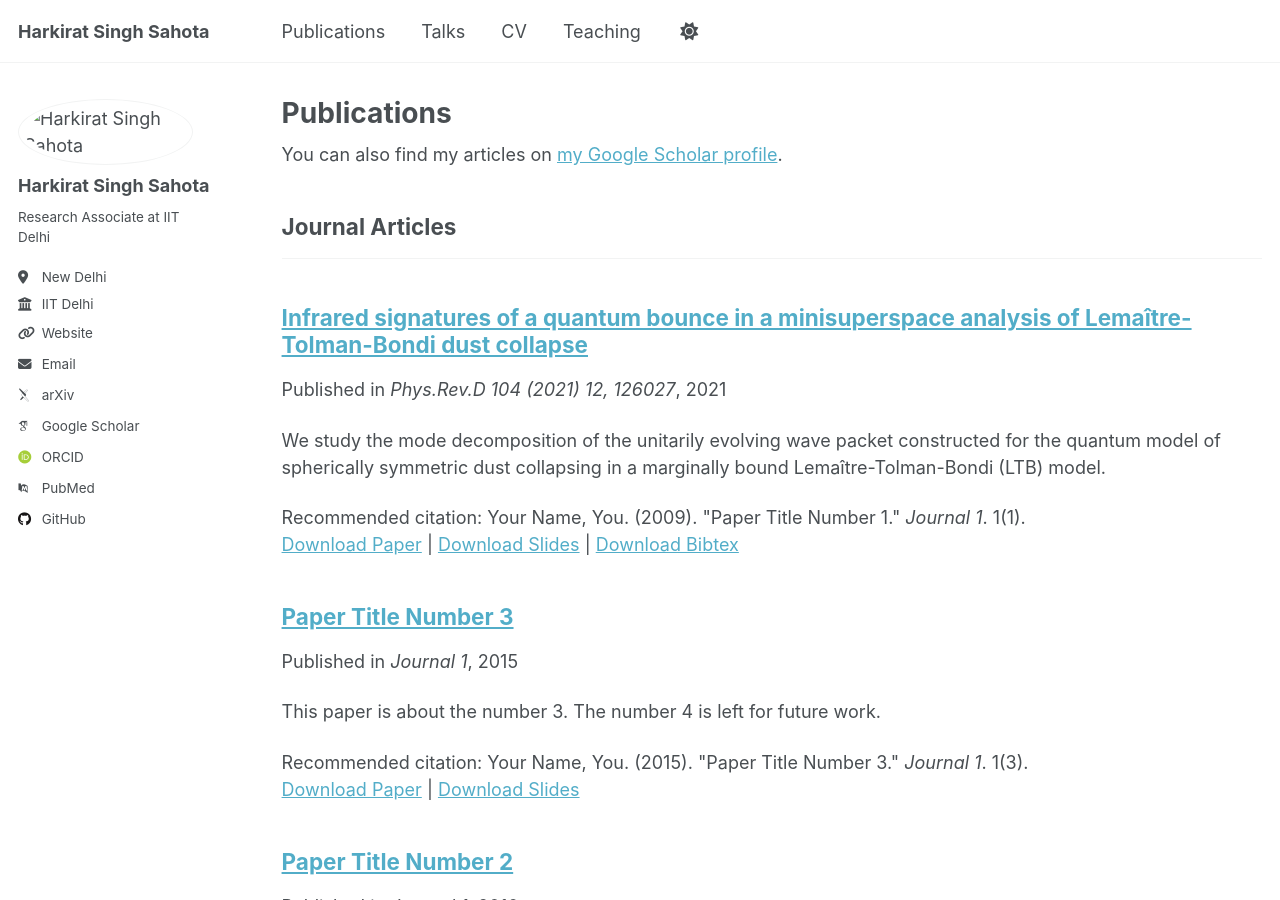
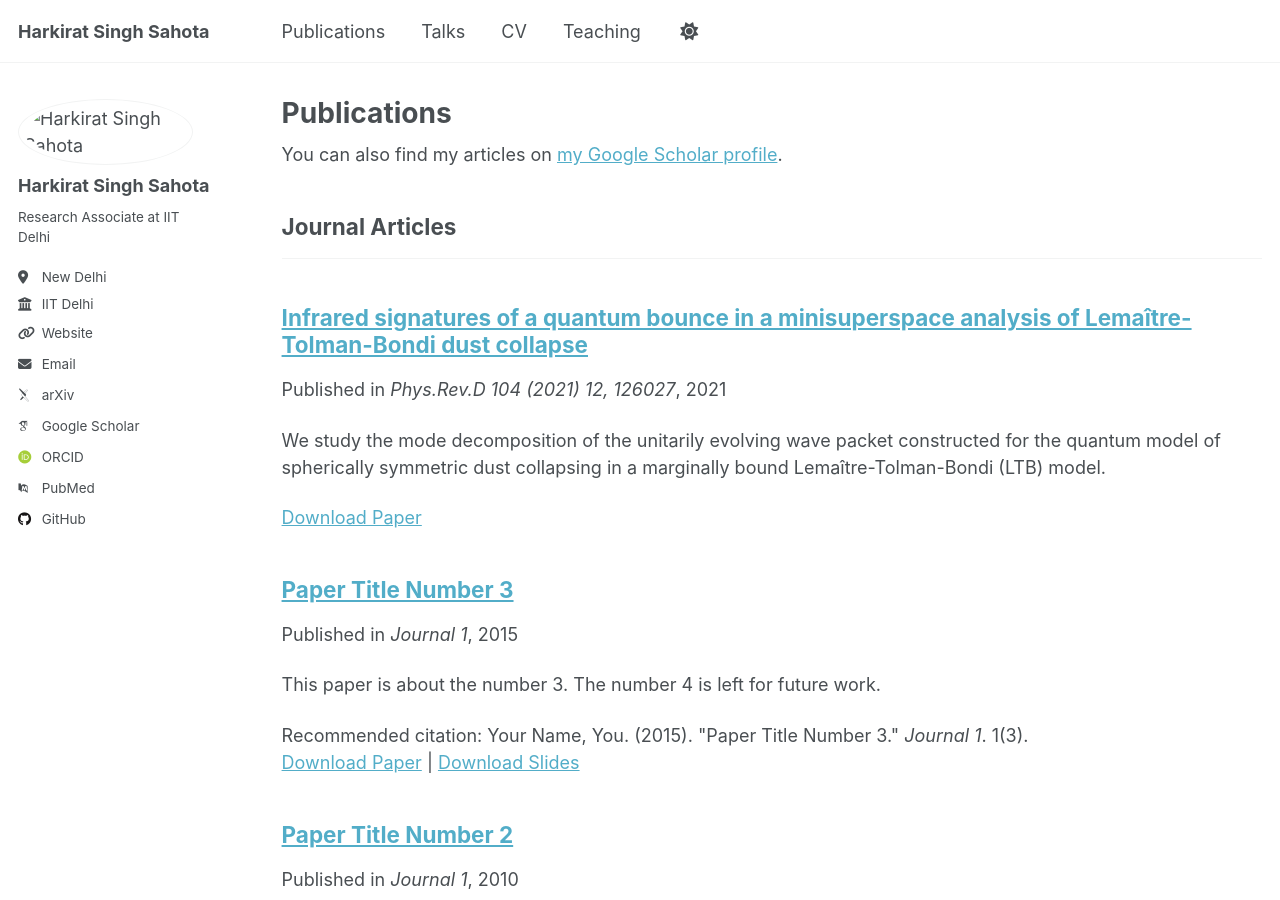
Before and after one commit to harkiratss/harkiratss.github.io, a Jekyll site: the page built from _pages/publications.html, in a window 1280 px wide and 900 px high. Built offline with Jekyll 4.4.1, drawn with Linux system fonts in a browser that asks for light colours; some web fonts are replaced.

Commit message:
Update PRD_QLTB_2021.md

```diff
--- a/_publications/PRD_QLTB_2021.md
+++ b/_publications/PRD_QLTB_2021.md
@@ -6,9 +6,6 @@ permalink: /publication/2110.06247
 excerpt: 'We study the mode decomposition of the unitarily evolving wave packet constructed for the quantum model of spherically symmetric dust collapsing in a marginally bound Lemaître-Tolman-Bondi (LTB) model.'
 date: Dec 15, 2021
 venue: 'Phys.Rev.D 104 (2021) 12, 126027'
-slidesurl: 'http://academicpages.github.io/files/slides1.pdf'
 paperurl: 'https://doi.org/10.1103/PhysRevD.104.126027'
-bibtexurl: 'http://academicpages.github.io/files/bibtex1.bib'
-citation: 'Your Name, You. (2009). &quot;Paper Title Number 1.&quot; <i>Journal 1</i>. 1(1).'
 ---
 The contents above will be part of a list of publications, if the user clicks the link for the publication than the contents of section will be rendered as a full page, allowing you to provide more information about the paper for the reader. When publications are displayed as a single page, the contents of the above "citation" field will automatically be included below this section in a smaller font.
```
